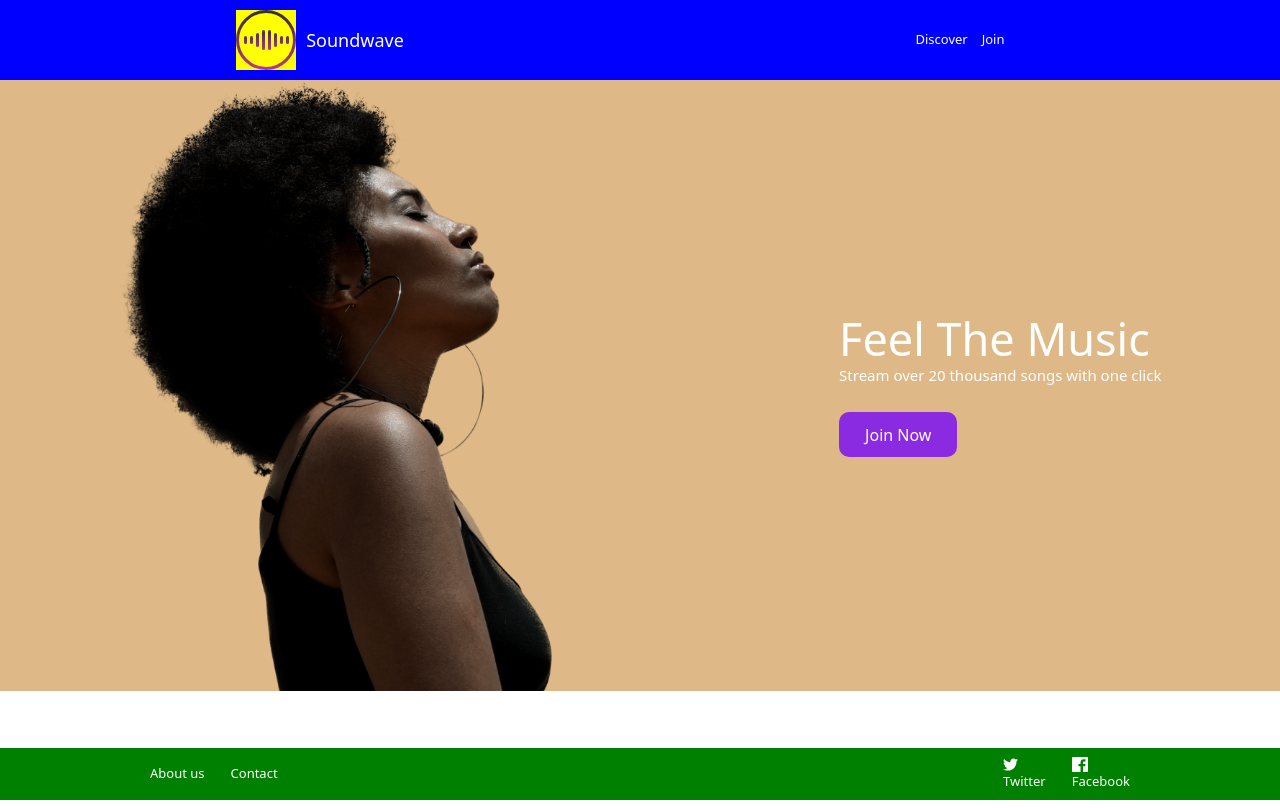
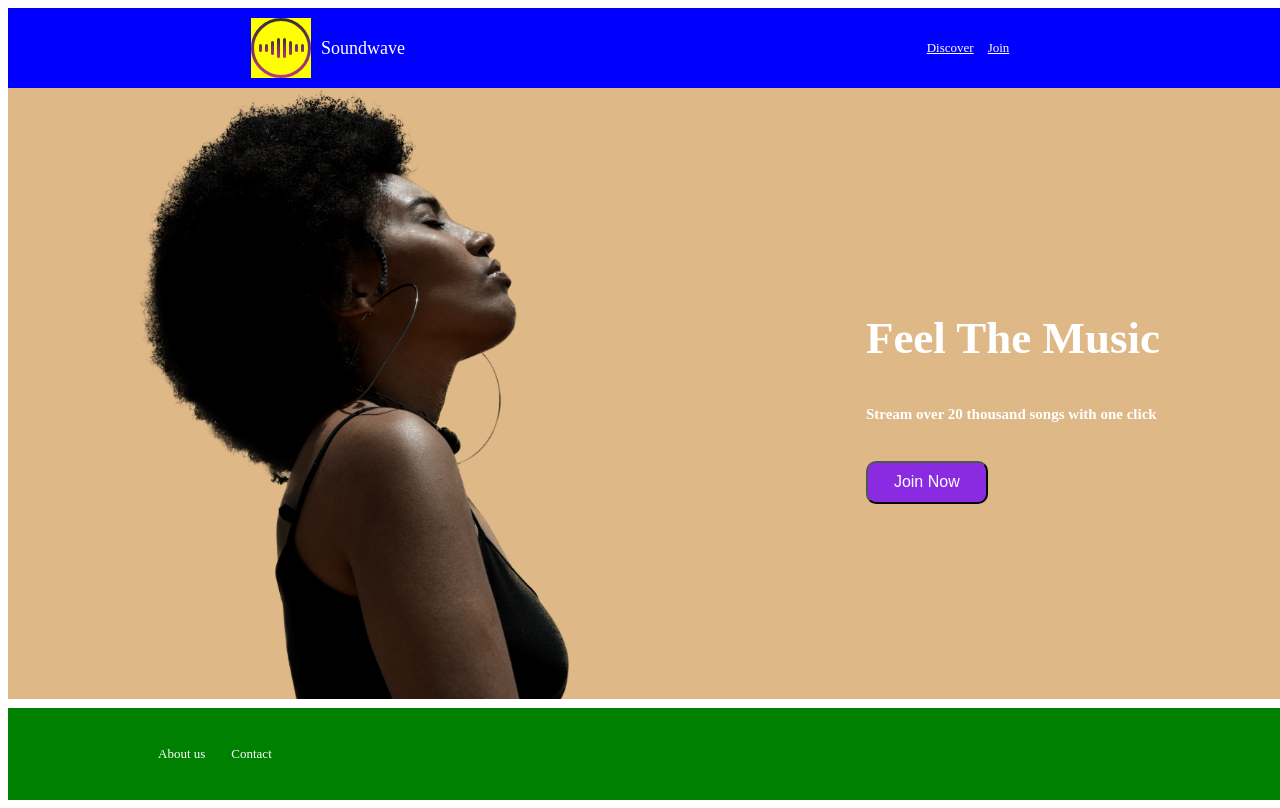
Before and after one commit to PaolaAMoralesP/SoundWave, a React (Vite) app: page / in a window 1280 px wide. Built offline with nearby package versions, Linux system fonts and the light colour scheme.

Commit message:
delete tailwind instalation

```diff
--- a/package.json
+++ b/package.json
@@ -13,8 +13,7 @@
     "@tailwindcss/vite": "^4.0.0",
     "react": "^18.3.1",
     "react-dom": "^18.3.1",
-    "react-router": "^7.1.3",
-    "tailwindcss": "^4.0.0"
+    "react-router": "^7.1.3"
   },
   "devDependencies": {
     "@eslint/js": "^9.17.0",
--- a/src/index.css
+++ b/src/index.css
@@ -1,4 +1,4 @@
-@import "tailwindcss";
+
 * {
   color: white;
   font-size: 13px;
```
Also changed, not shown: 1 other file (tests, documents, lock files or other folders).
